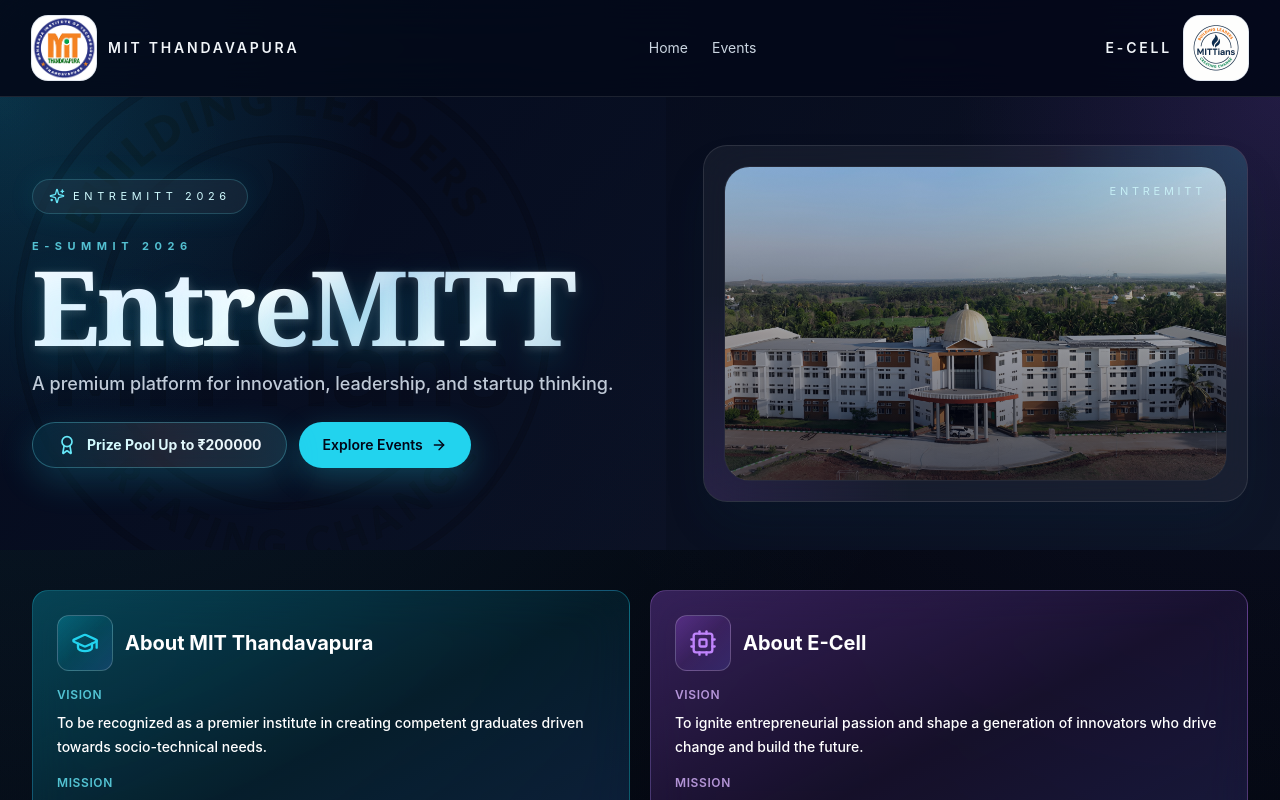
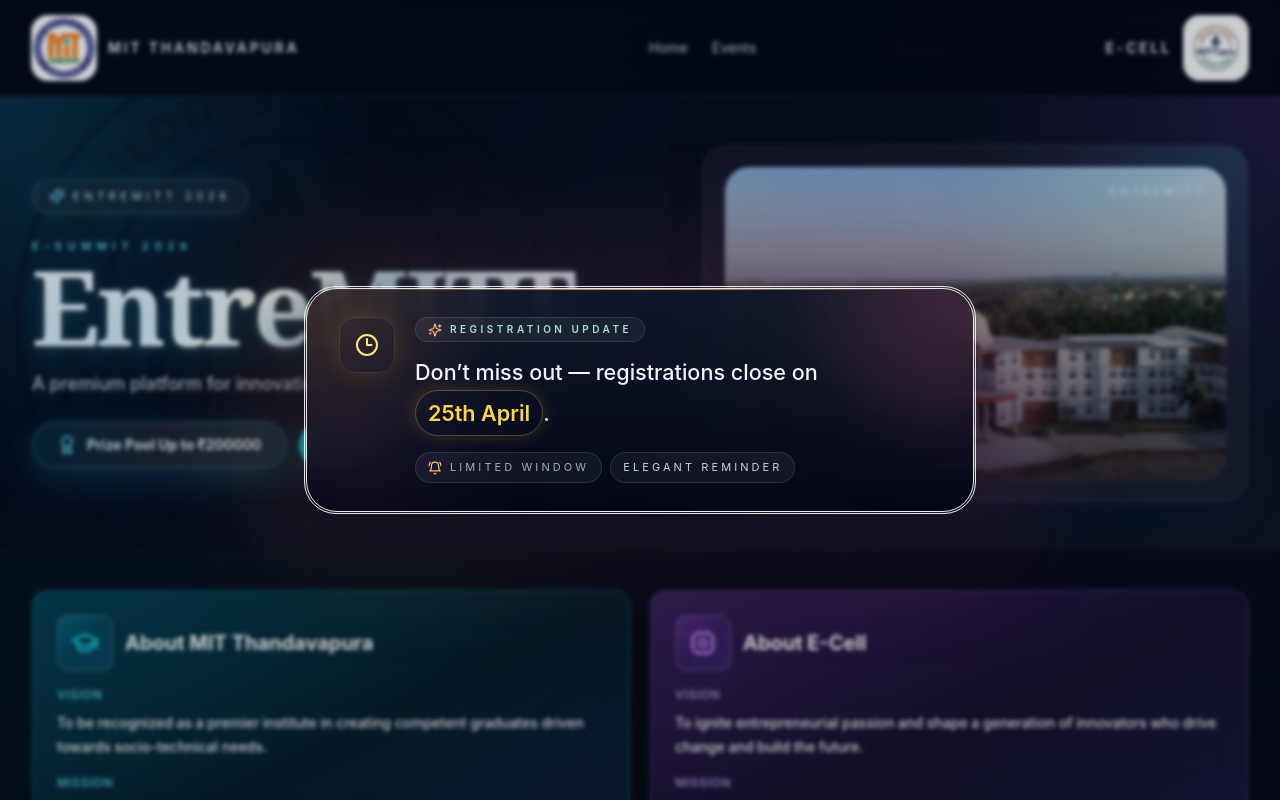
Before and after one commit to Anup697028/esummit, a Next.js app: page / in a window 1280 px wide. Shown: the top 800 px of the page. Built offline with nearby package versions, Linux system fonts and the light colour scheme.

Commit message:
Make announcement popup larger and more premium

```diff
--- a/src/components/announcement-popup.tsx
+++ b/src/components/announcement-popup.tsx
@@ -1,18 +1,18 @@
 'use client';
 
 import { useEffect, useState } from 'react';
-import { Clock3 } from 'lucide-react';
+import { BellRing, Clock3, Sparkles } from 'lucide-react';
 
 export function AnnouncementPopup() {
   const [visible, setVisible] = useState(true);
   const [closing, setClosing] = useState(false);
 
   useEffect(() => {
-    const closeTimer = window.setTimeout(() => setClosing(true), 5000);
+    const closeTimer = window.setTimeout(() => setClosing(true), 10000);
     const unmountTimer = window.setTimeout(() => {
       setVisible(false);
       setClosing(false);
-    }, 5500);
+    }, 10650);
 
     return () => {
       window.clearTimeout(closeTimer);
@@ -25,23 +25,49 @@
   }
 
   return (
-    <div className="pointer-events-none fixed inset-0 z-[70] flex items-center justify-center px-4">
+    <div className="pointer-events-none fixed inset-0 z-[70] flex items-center justify-center px-4 py-6 sm:px-6 lg:px-8">
+      <div className="absolute inset-0 bg-slate-950/20 backdrop-blur-[2px]" />
       <div
-        className={`relative w-full max-w-sm transition-all duration-500 ease-out ${
-          closing ? 'translate-y-3 opacity-0 scale-[0.98]' : 'translate-y-0 opacity-100 scale-100'
+        className={`relative w-full max-w-2xl transition-all duration-700 ease-out ${
+          closing ? 'translate-y-6 opacity-0 scale-[0.97]' : 'translate-y-0 opacity-100 scale-100'
         }`}
       >
-        <div className="absolute -inset-8 rounded-[2rem] bg-gradient-to-r from-orange-400/15 via-rose-400/10 to-pink-500/15 blur-3xl opacity-70 animate-pulse" />
-        <div className="absolute inset-0 rounded-[1.75rem] bg-gradient-to-r from-orange-400 via-rose-400 to-pink-500 p-[1px] shadow-[0_0_32px_rgba(251,146,60,0.18)]">
-          <div className="h-full w-full rounded-[1.72rem] bg-slate-950/75 px-4 py-4 backdrop-blur-2xl sm:px-5 sm:py-5">
-            <div className="flex items-start gap-3">
-              <div className="flex h-10 w-10 shrink-0 items-center justify-center rounded-full border border-white/10 bg-white/5 text-orange-200 shadow-[0_0_20px_rgba(251,146,60,0.16)]">
-                <Clock3 className="h-5 w-5" />
+        <div className="absolute -inset-10 rounded-[2.5rem] bg-gradient-to-r from-orange-400/20 via-rose-400/15 to-pink-500/20 blur-3xl opacity-80 animate-pulse" />
+        <div className="relative overflow-hidden rounded-[2rem] border border-white/12 bg-gradient-to-b from-slate-950/92 via-slate-950/88 to-slate-900/82 p-[1px] shadow-[0_30px_80px_rgba(2,6,23,0.45)]">
+          <div className="relative overflow-hidden rounded-[calc(2rem-1px)] border border-white/8 bg-[radial-gradient(circle_at_top_left,rgba(251,146,60,0.18),transparent_28%),radial-gradient(circle_at_top_right,rgba(236,72,153,0.16),transparent_26%),linear-gradient(180deg,rgba(15,23,42,0.92),rgba(2,6,23,0.96))] px-5 py-5 backdrop-blur-2xl sm:px-7 sm:py-6 lg:px-8 lg:py-7">
+            <div className="absolute inset-x-6 top-0 h-px bg-gradient-to-r from-transparent via-orange-300/80 to-transparent" />
+            <div className="absolute -right-10 -top-10 h-40 w-40 rounded-full bg-orange-400/10 blur-3xl" />
+            <div className="absolute -bottom-12 -left-8 h-40 w-40 rounded-full bg-pink-500/10 blur-3xl" />
+
+            <div className="relative flex items-start gap-4 sm:gap-5">
+              <div className="flex h-14 w-14 shrink-0 items-center justify-center rounded-2xl border border-white/10 bg-white/6 text-amber-200 shadow-[0_0_24px_rgba(251,191,36,0.15)]">
+                <Clock3 className="h-6 w-6" />
               </div>
-              <p className="pt-0.5 text-sm leading-6 text-slate-200 sm:text-[0.95rem] sm:leading-7">
-                Don’t miss out — registrations close on{' '}
-                <span className="font-semibold text-amber-300 drop-shadow-[0_0_10px_rgba(251,191,36,0.2)]">25th April</span>.
-              </p>
+
+              <div className="min-w-0 flex-1">
+                <div className="mb-3 inline-flex items-center gap-2 rounded-full border border-white/10 bg-white/5 px-3 py-1 text-[10px] font-semibold uppercase tracking-[0.35em] text-cyan-100/85">
+                  <Sparkles className="h-3.5 w-3.5 text-orange-300" />
+                  Registration Update
+                </div>
+
+                <p className="max-w-xl text-[1.1rem] font-medium leading-7 text-slate-100 sm:text-[1.22rem] sm:leading-8 lg:text-[1.35rem] lg:leading-9">
+                  Don’t miss out — registrations close on{' '}
+                  <span className="inline-flex items-center rounded-full border border-amber-300/30 bg-amber-300/12 px-3 py-1 font-semibold text-amber-300 shadow-[0_0_18px_rgba(251,191,36,0.18)]">
+                    25th April
+                  </span>
+                  .
+                </p>
+
+                <div className="mt-4 flex flex-wrap items-center gap-2 text-[11px] uppercase tracking-[0.28em] text-slate-300/80">
+                  <span className="inline-flex items-center gap-2 rounded-full border border-white/10 bg-white/5 px-3 py-1.5">
+                    <BellRing className="h-3.5 w-3.5 text-orange-300" />
+                    Limited window
+                  </span>
+                  <span className="inline-flex items-center rounded-full border border-white/10 bg-white/5 px-3 py-1.5 text-slate-200/90">
+                    Elegant reminder
+                  </span>
+                </div>
+              </div>
             </div>
           </div>
         </div>
```
